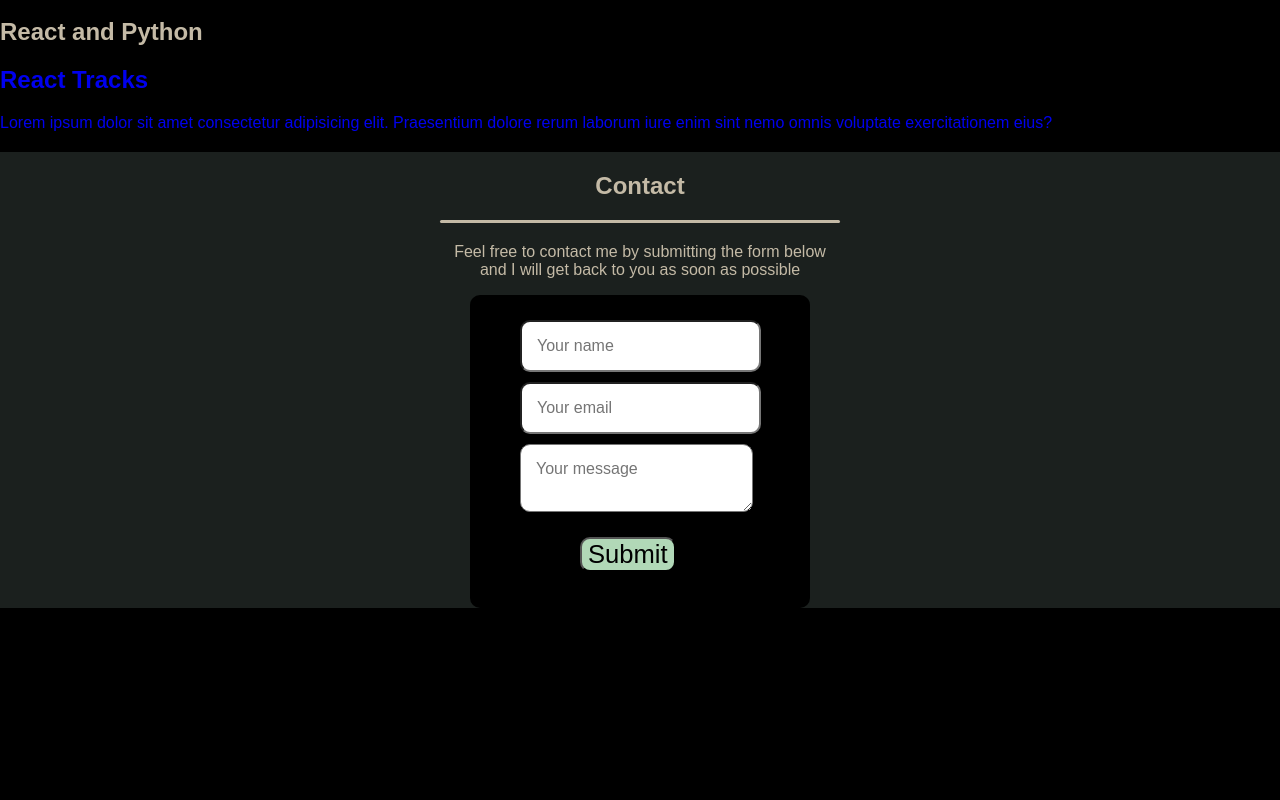
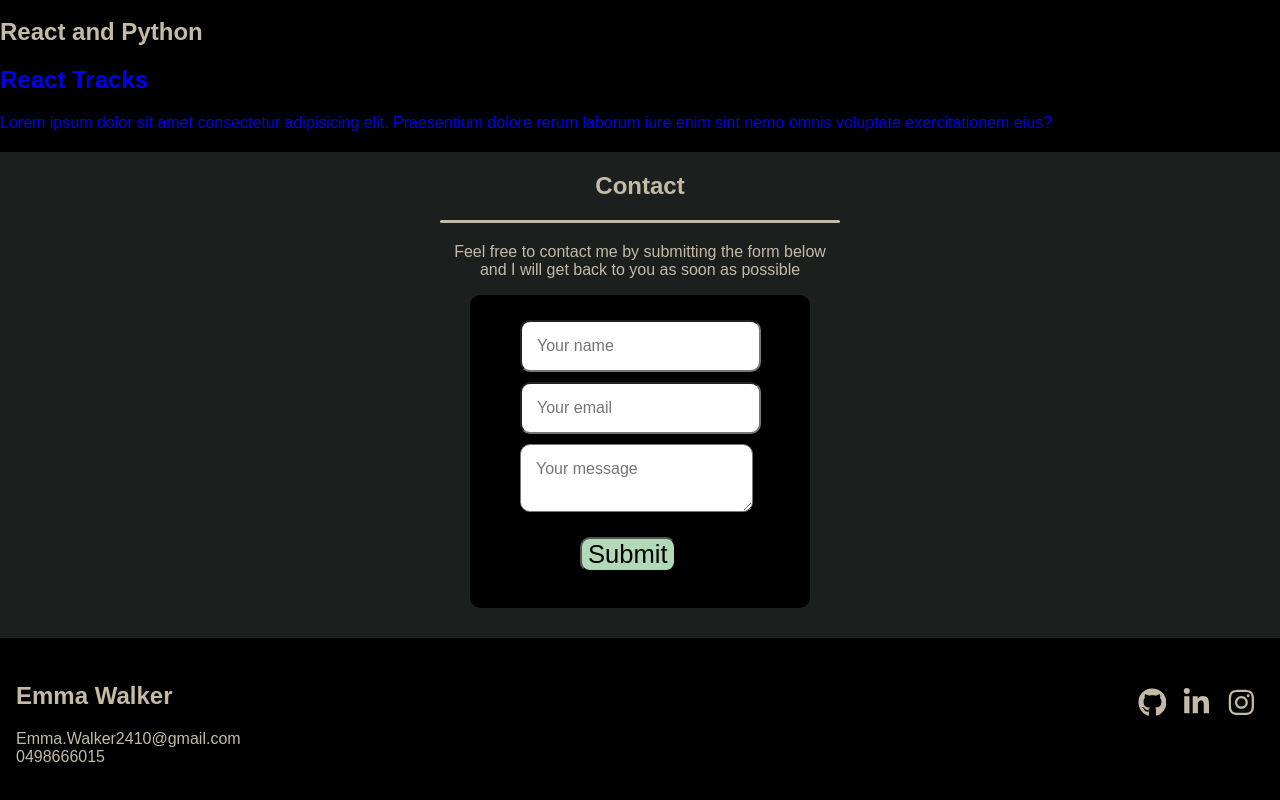
Before and after one commit to EmmaWalker11/portfolio, a React (Create React App) app: page / in a window 1280 px wide. Shown: the part 1987-2787 px from the top of the page. Before the commit the page ends 2595 px from the top, so only its background shows below. Built offline with nearby package versions, Linux system fonts and the light colour scheme; a web font is replaced by a local one.

Commit message:
Created a footer for the site and ended up splitting the icons into another file so it can be used again in the site. And added comments

```diff
--- a/src/App.js
+++ b/src/App.js
@@ -6,6 +6,7 @@
 import Contact from './components/Contact'
 import NavBar from './components/NavBar'
 import Projects from './components/Projects'
+import Footer from './components/Footer';
 
 import { BrowserRouter as Router, Route, Routes } from 'react-router-dom';
 import IntroImage from './components/IntroImage';
@@ -27,6 +28,7 @@
             <About />
             <Projects />
             <Contact />
+            <Footer />
 
         </main>
     </>
--- a/src/components/Contact.css
+++ b/src/components/Contact.css
@@ -4,6 +4,7 @@
     width: 100%;
     justify-content: center;
     align-items: center;
+    padding-bottom: 30px;
 }
 
 .contactContainerDescription{
--- /dev/null
+++ b/src/components/Footer.css
@@ -0,0 +1,19 @@
+
+/* FileName: Footer.css
+   Author: Emma Walker
+   Date last modified: 19/04/2024
+   Description: A css file for making items in the footer display nicely
+*/
+.footerContainer{
+    background-color: var(--primary);
+    height: 100px;
+    display: flex;
+    justify-content: space-between;
+    align-items: center;
+    padding: 1rem;
+    padding-bottom: 50px;
+}
+
+.contactDetails{
+    color: var(--tan);
+}
--- /dev/null
+++ b/src/components/Footer.js
@@ -0,0 +1,27 @@
+//    FileName: Footer.js
+//    Author: Emma Walker
+//    Date last modified: 19/04/2024
+//    Description: A file for making the footer of the site
+
+import React from 'react'
+import IconLinks from './IconLinks'
+import './Footer.css';
+
+function Footer() {
+  return (
+    <>
+        <div className="footerContainer">
+            <div className='contactDetails'>
+                <h2>Emma Walker</h2>
+                <div>Emma.Walker2410@gmail.com</div>
+                <div>0498666015</div>
+            </div>
+            <div className='iconLinks'>
+                <IconLinks />
+            </div>
+        </div>
+    </>
+  )
+}
+
+export default Footer
--- /dev/null
+++ b/src/components/IconLinks.css
@@ -0,0 +1,23 @@
+/* FileName: IconLinks.css
+   Author: Emma Walker
+   Date last modified: 19/04/2024
+   Description: A css file for styling icons that link to other sites
+*/
+
+.myIcons{
+    list-style-type: none;
+    padding: 0;
+    margin: 0px;
+    display: flex;
+}
+
+.iconItem{
+    color: var(--tan);
+    text-decoration: none;
+    font-size: 180%;
+    margin: 8px;
+}
+
+.iconItem:hover{
+    color: var(--green);
+}
--- /dev/null
+++ b/src/components/IconLinks.js
@@ -0,0 +1,22 @@
+//    FileName: IconLinks.js
+//    Author: Emma Walker
+//    Date last modified: 19/04/2024
+//    Description: A file for getting icons from fa and linking them to sites needed. I made this orginally in the footer, but
+//      ended up making it seperate so I can link them throughout the site.
+import React from 'react'
+import {FaLinkedinIn, FaGithub, FaInstagram} from 'react-icons/fa';
+import './IconLinks.css';
+
+function IconLinks() {
+  return (
+    <>
+        <ul className='myIcons'>
+            <li><a href='https://github.com/EmmaWalker11'><FaGithub  className='iconItem'/></a></li>
+            <li><a href='https://www.linkedin.com/in/emma-walker-6094162bb/'><FaLinkedinIn className='iconItem'/></a></li>
+            <li><a href='https://www.instagram.com/_memziy_/'><FaInstagram className='iconItem'/></a></li>
+        </ul>
+    </>
+  )
+}
+
+export default IconLinks
--- a/src/components/NavBar.css
+++ b/src/components/NavBar.css
@@ -1,4 +1,8 @@
-  /* Navigation CSS */
+ /* FileName: NavBar.css
+   Author: Emma Walker
+   Date last modified: 19/04/2024
+   Description: A css file for making a navigation bar. It can expand and fold with a hamburger menu
+*/
 
   .navBar{
     height: 100px;
```
